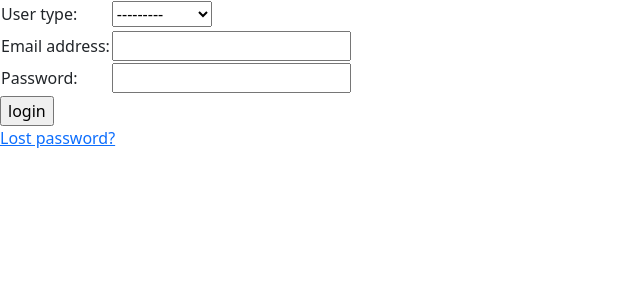
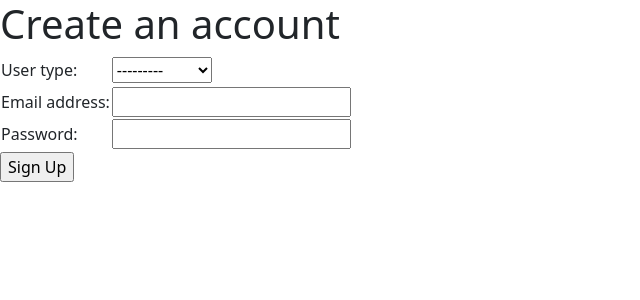
Before and after one commit to BrianStadnicki/COM2020-team-project, a Django app: template food-waste-rescue/main/templates/registration/signup.html in a window 1280 px wide. Shown: the top 300 px of the page, without its empty margins (0-640 px from the left). Run offline with Django 5.2, Linux system fonts and the light colour scheme; the template is opened without the code that fills it: values that come from a table or form of the project are taken from there, others are empty; parts of the project's set-up code (start-up, migrations or seed data) failed here and were passed over; some libraries are stand-ins or nearby versions.

Commit message:
trying to fix signup.html

```diff
--- a/food-waste-rescue/main/templates/registration/signup.html
+++ b/food-waste-rescue/main/templates/registration/signup.html
@@ -3,20 +3,18 @@
 {% block content %}
 
 {% if form.errors %}
+    <p>Error signing up. Please check your details.</p>
+{% endif %}
+
+<h1>Create an account</h1>
+
+<form method="post" action="% url 'register' %}">
+{% csrf_token %}
+
+{% if form.errors %}
     <p>Passwords do not match. Please try again.</p>
 {% endif %}
 
-{% if next %}
-    {% if user.is_authenticated %}
-    <p>Your account doesn't have access to this page. To proceed,
-    please login with an account that has access.</p>
-    {% else %}
-    <p>Please login to see this page.</p>
-    {% endif %}
-{% endif %}
-
-<form method="post" action="{% url 'login' %}">
-{% csrf_token %}
 <table>
 <tr>
     <td>{{ form.user_type.label_tag }}</td>
@@ -40,11 +38,8 @@
 </tr>
 </table>
 
-<input type="submit" value="login">
+<input type="submit" value="Sign Up">
 <input type="hidden" name="next" value="{{ next }}">
 </form>
 
-{# Assumes you set up the password_reset view in your URLconf #}
-<p><a href="{% url 'password_reset' %}">Lost password?</a></p>
-
 {% endblock %}
```
